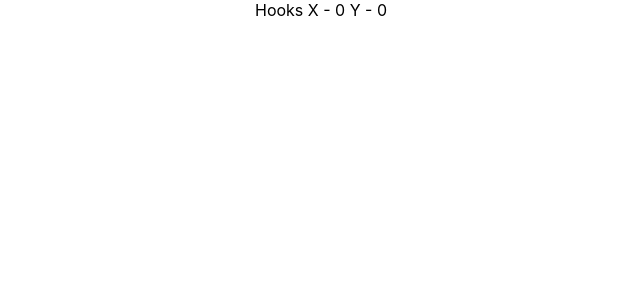
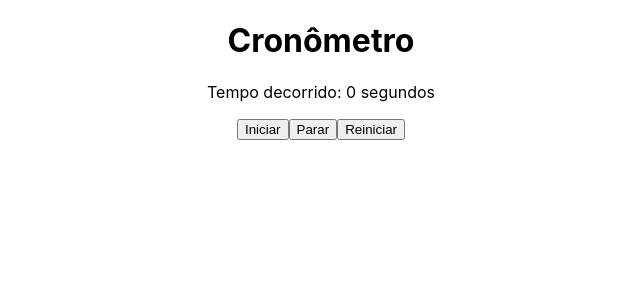
Before and after one commit to esleyms/Base-React, a React (Create React App) app: page / in a window 1280 px wide. Shown: the top 300 px of the page, without its empty margins (319-959 px from the left). Built offline with nearby package versions, Linux system fonts and the light colour scheme.

Commit message:
54_ 11 - useEffect with incorrect dependency

```diff
--- a/src/App.js
+++ b/src/App.js
@@ -1,12 +1,15 @@
 import React, { Component } from 'react';
 import './App.css';
-import HookMouse from './Components/HookMouse';
+//import HookMouse from './Components/HookMouse';
+import IntervalHookCounter from './Components/IntervalHookCounter';
+
 
 class App extends Component {
   render() {
     return (
       <div className="App">
-       <HookMouse/>
+       {/*<HookMouse/>*/}
+       <IntervalHookCounter/>
       </div>
     )
   }
--- /dev/null
+++ b/src/Components/IntervalHookCounter.js
@@ -0,0 +1,68 @@
+import React, { useState, useEffect } from 'react';
+
+function Cronometro() {
+  const [startTime, setStartTime] = useState(0);
+  const [running, setRunning] = useState(false);
+  const [elapsedTime, setElapsedTime] = useState(0);
+
+  useEffect(() => {
+    let intervalId;
+
+    if (running) {
+      intervalId = setInterval(() => {
+        tick();
+      }, 1000);
+      setStartTime(new Date().getTime());
+    }
+
+    return () => {
+      clearInterval(intervalId);
+    };
+  }, [running]);
+
+  const start = () => {
+    if (running) {
+      console.log("O cronômetro já está em execução.");
+      return;
+    }
+
+    setRunning(true);
+    console.log("Cronômetro iniciado.");
+  };
+
+  const stop = () => {
+    if (!running) {
+      console.log("O cronômetro não está em execução.");
+      return;
+    }
+
+    setRunning(false);
+    console.log("Cronômetro parado. Tempo decorrido: " + elapsedTime + " segundos.");
+  };
+
+  const tick = () => {
+    console.log("Tick");
+    const currentTime = new Date().getTime();
+    const elapsed = Math.floor((currentTime - startTime) / 1000);
+    setElapsedTime(elapsed);
+  };
+
+  const reset = () => {
+    setStartTime(0);
+    setRunning(false);
+    setElapsedTime(0);
+    console.log("Cronômetro reiniciado.");
+  };
+
+  return (
+    <div>
+      <h1>Cronômetro</h1>
+      <p>Tempo decorrido: {elapsedTime} segundos</p>
+      <button onClick={start}>Iniciar</button>
+      <button onClick={stop}>Parar</button>
+      <button onClick={reset}>Reiniciar</button>
+    </div>
+  );
+}
+
+export default Cronometro;
```
Also changed, not shown: src/Components/intervalCom.js (added).
